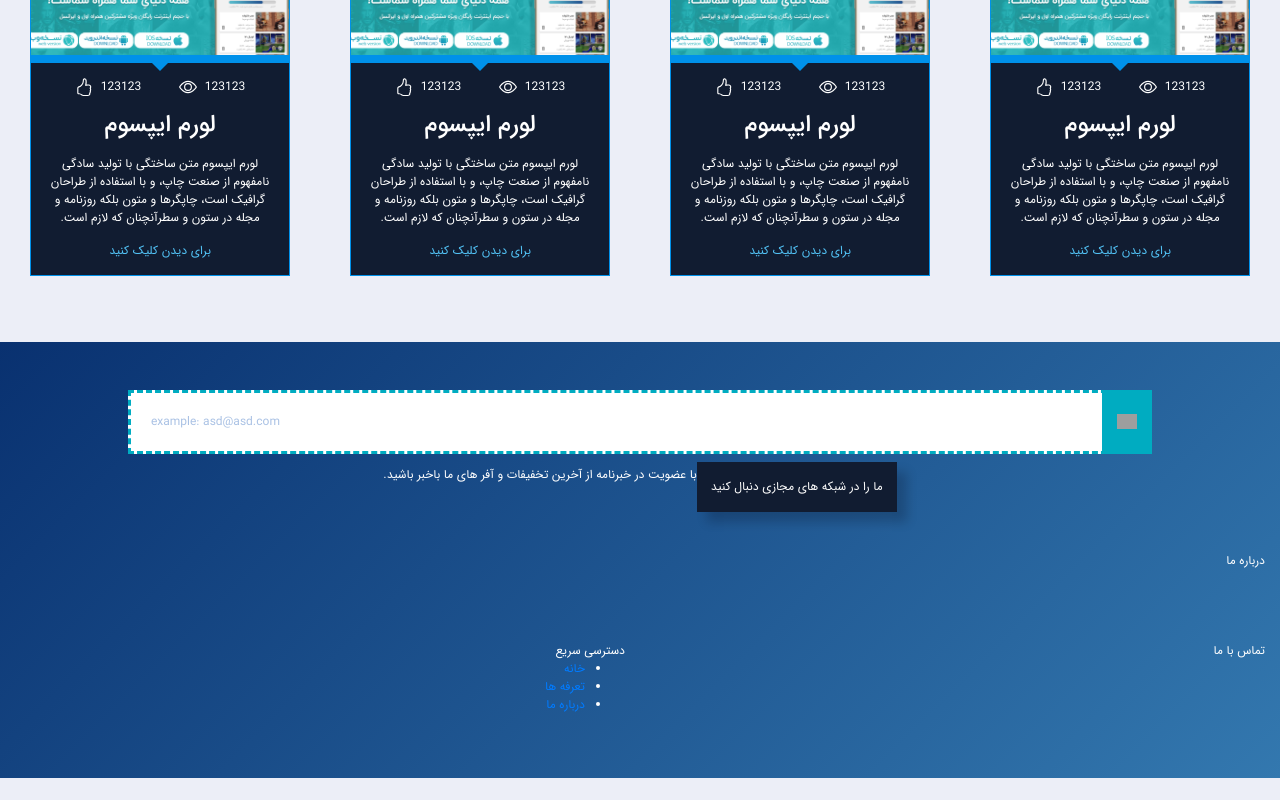
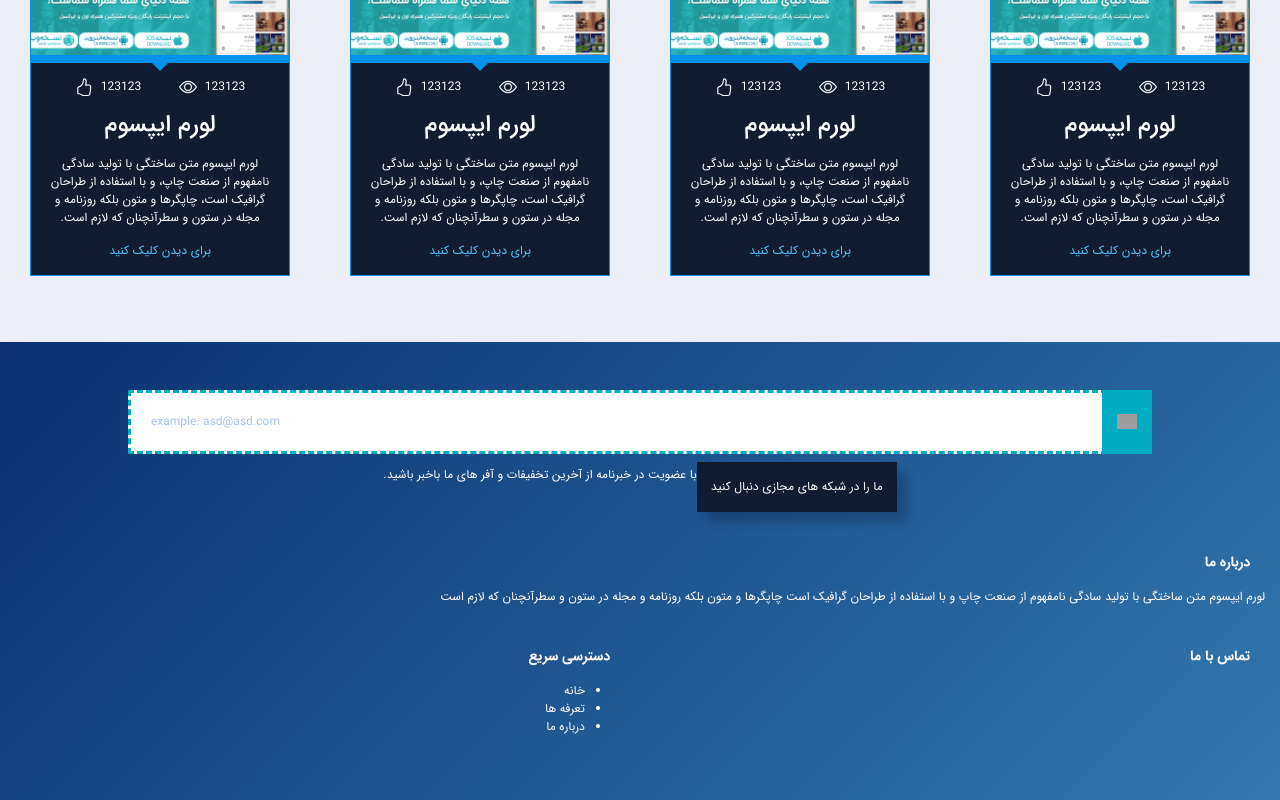
Before and after one commit to KavehKarami/shop-theme-react, a React (Create React App) app: page / in a window 1280 px wide. Shown: the part 2848-3648 px from the top of the page. Before the commit the page ends 3626 px from the top, so only its background shows below. Built offline with nearby package versions, Linux system fonts and the light colour scheme; grey boxes are pictures that could not be loaded.

Commit message:
improve styling and complete footer about us

```diff
--- a/src/app/components/layout/Footer.jsx
+++ b/src/app/components/layout/Footer.jsx
@@ -9,32 +9,32 @@ const Footer = () => {
   return (
     <footer className="text-dark mt-5 pt-5 bg-dark">
       <div className="container-fluid">
+
         <section className="row sub-to-news">
-
           <DashedInput className="mb-2" placeholder="example: asd@asd.com" />
           <div className="mb-4">با عضویت در خبرنامه از آخرین تخفیفات و آفر های ما باخبر باشید.</div>
-
-
           <FollowUs />
-
         </section>
 
         <div className="row pt-3">
-          <div className="col-12 my-4 mb-5">
+          <div className="col-12 my-4 mb-1">
             <div className="footer-link-title">درباره ما</div>
+            <div className="footer-about-us">
+              لورم ایپسوم متن ساختگی با تولید سادگی نامفهوم از صنعت چاپ و با استفاده از طراحان گرافیک است چاپگرها و متون بلکه روزنامه و مجله در ستون و سطرآنچنان که لازم است
+            </div>
           </div>
         </div>
 
         <div className="row">
-          <div className="col-6  my-4 mb-5">
+          <div className="col-6  mt-3 mb-5">
             <div className="footer-link-title">تماس با ما</div>
           </div>
-          <div className="col-6  my-4 mb-5">
+          <div className="col-6  mt-3 mb-5">
             <div className="footer-link-title">دسترسی سریع</div>
             <ul>
               {routes.map((route, index) => (
                 <li key={index}>
-                  <Link to={route.path}>{route.label}</Link>
+                  <Link className="text-light" to={route.path}>{route.label}</Link>
                 </li>
               ))}
             </ul>
--- a/src/app/components/shared/sections/FollowUs.jsx
+++ b/src/app/components/shared/sections/FollowUs.jsx
@@ -2,8 +2,8 @@ import React from 'react';
 
 const FollowUs = (props) => {
   return (
-    <div class="follow-us">
-      <div class="box">
+    <div className="follow-us">
+      <div className="box">
         <a href={props.twitterId || "/#"}>
           <img src="https://i.ibb.co/D9h7fFP/twitter.png" alt="" />
         </a>
--- a/src/assets/scss/components/layout/footer.scss
+++ b/src/assets/scss/components/layout/footer.scss
@@ -6,3 +6,9 @@ footer {
   align-items: center;
   flex-direction: row-reverse;
 }
+.footer-link-title {
+  margin-bottom: 15px;
+  font-size: 14px;
+  font-weight: bold;
+  margin-right: 15px;
+}
```
